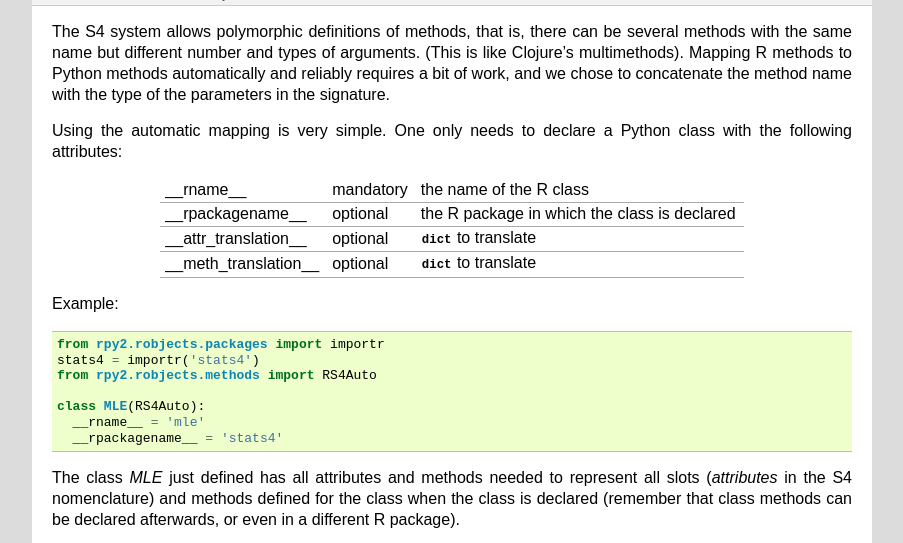
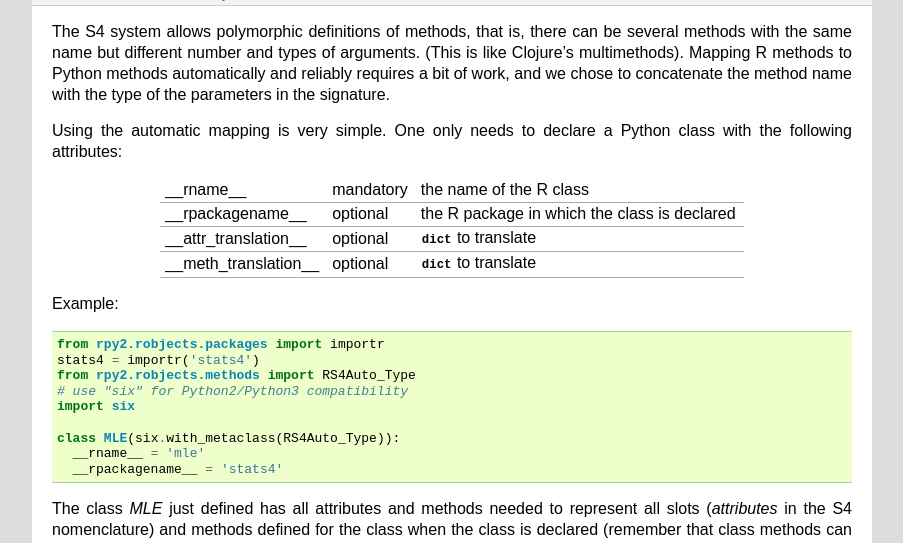
Before and after one commit to uhjish/rpy2, a Sphinx documentation site: the page built from doc/robjects_oop.rst, in a window 1280 px wide and 900 px high, scrolled down 2666 px, cut to the strip 0-543 px from the top of the window. Shown: the whole strip, without its empty margins (198-1101 px from the left). Built offline with Sphinx 7.4.7, drawn with Linux system fonts in a browser that asks for light colours.

Commit message:
Minor editing to pull request #41 to keep the use of metaclasses apparent, and compatible with both Python 2 and Python 3

```diff
--- a/doc/robjects_oop.rst
+++ b/doc/robjects_oop.rst
@@ -140,9 +140,11 @@ Example:
 
    from rpy2.robjects.packages import importr
    stats4 = importr('stats4')
-   from rpy2.robjects.methods import RS4Auto
+   from rpy2.robjects.methods import RS4Auto_Type
+   # use "six" for Python2/Python3 compatibility
+   import six
 
-   class MLE(RS4Auto):
+   class MLE(six.with_metaclass(RS4Auto_Type)):
      __rname__ = 'mle'
      __rpackagename__ = 'stats4'
 
@@ -152,7 +154,7 @@ and methods defined for the class when the class is declared
 (remember that class methods can be declared afterwards, or even in a different
 R package).
 
-.. autoclass:: rpy2.robjects.methods.RS4Auto(sexp)
+.. autoclass:: rpy2.robjects.methods.RS4Auto_Type(sexp)
    :show-inheritance:
    :members:
 
```
Also changed, not shown: 2 other files.
